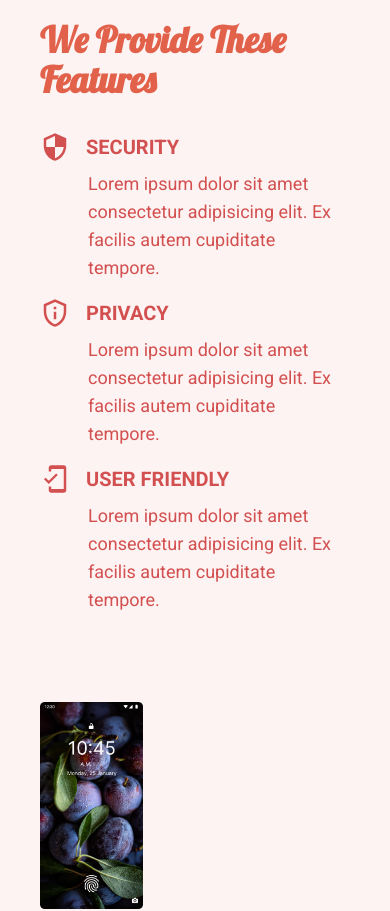
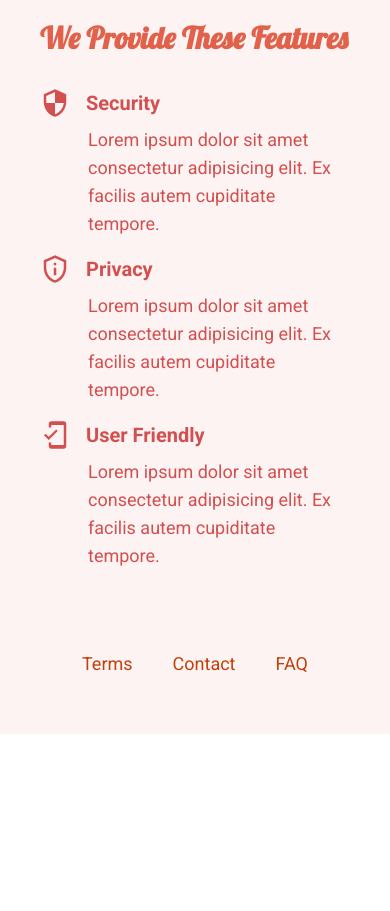
Before and after one commit to laleet008/chip-luncher, a React (Create React App) app: page / in a window 390 px wide. Shown: the part 1440-2351 px from the top of the page. After the commit the page ends 2174 px from the top, so only its background shows below. Built offline with nearby package versions, Linux system fonts and the light colour scheme.

Commit message:
responsive fiexd

```diff
--- a/src/App.css
+++ b/src/App.css
@@ -50,6 +50,7 @@ body {
 .link {
   display: inline-block;
   position: relative;
+  cursor: pointer;
 }
 
 .link:after {
--- a/src/components/Features.js
+++ b/src/components/Features.js
@@ -9,7 +9,7 @@ const Features = () => {
   return (
     <div className=" py-14 feature-section">
       <div className="flex md:flex-row flex-col-reverse gap-20  md:mx-40  mx-10">
-        <div className="md:rotate-[-12deg]  	 md:mx-0  rotate:0  md:ml-14  w-2/6 md:mr-32 mr-0  py-2">
+        <div className="md:rotate-[-12deg]  md:block hidden	 md:mx-0  rotate:0  md:ml-14  w-2/6 md:mr-32 mr-0  py-2">
           <img
             src="assets/features.png"
             className="min-h-full		feature_img md:h-[550px] hover:shadow-4xl md:shadow-2xl transition ease-in-out delay-150  hover:-translate-y-1 hover:scale-110 duration-300	"
@@ -17,13 +17,13 @@ const Features = () => {
           />
         </div>
         <div className="">
-          <p className="font-bold mt-4  chip text-4xl text-[#E2614B]  ">
+          <p className="md:font-bold  font-semibold mt-4  chip md:text-4xl text-3xl text-[#E2614B]  ">
             We Provide These Features
           </p>
           {/* <span className="luncher  ml-24 text-[#E2614B] text-6xl"></span> */}
           <div className="mt-8 text-[#d35050] feature_text">
             <div className="  ">
-              <div className="flex gap-4 uppercase md:text-2xl text-xl items-center ">
+              <div className="flex gap-4 capitalize md:text-2xl text-xl items-center ">
                 <MdSecurity className="md:text-4xl text-3xl  " />
                 <p className="font-bold">Security</p>
               </div>
@@ -33,7 +33,7 @@ const Features = () => {
               </p>
             </div>
             <div className="mt-4  ">
-              <div className="flex gap-4 uppercase md:text-2xl text-xl items-center ">
+              <div className="flex gap-4 capitalize md:text-2xl text-xl items-center ">
                 <MdOutlinePrivacyTip className="md:text-4xl text-3xl" />
                 <p className="font-bold">Privacy</p>
               </div>
@@ -43,7 +43,7 @@ const Features = () => {
               </p>
             </div>
             <div className="mt-4  ">
-              <div className="flex gap-4 uppercase md:text-2xl text-xl items-center ">
+              <div className="flex gap-4 capitalize md:text-2xl text-xl items-center ">
                 <MdMobileFriendly className="md:text-4xl text-3xl" />
                 <p className="font-bold">User Friendly</p>
               </div>
--- a/src/components/Header.js
+++ b/src/components/Header.js
@@ -9,8 +9,8 @@ const Header = () => {
         <img src="assets/app-logo.png" className="h-24 w-24" alt="app logo" />
         {/* </Link> */}
         <ul className=" flex text-lg font-semibold gap-10 text-orange-700 text-l mr-0 items-center">
-          <li className="link cursor-pointer ">Terms</li>
-          <li className="link cursor-pointer ">Privacy Policy</li>
+          <li className="link  ">Terms</li>
+          <li className="link r ">Privacy Policy</li>
         </ul>
       </div>
     </div>
```
